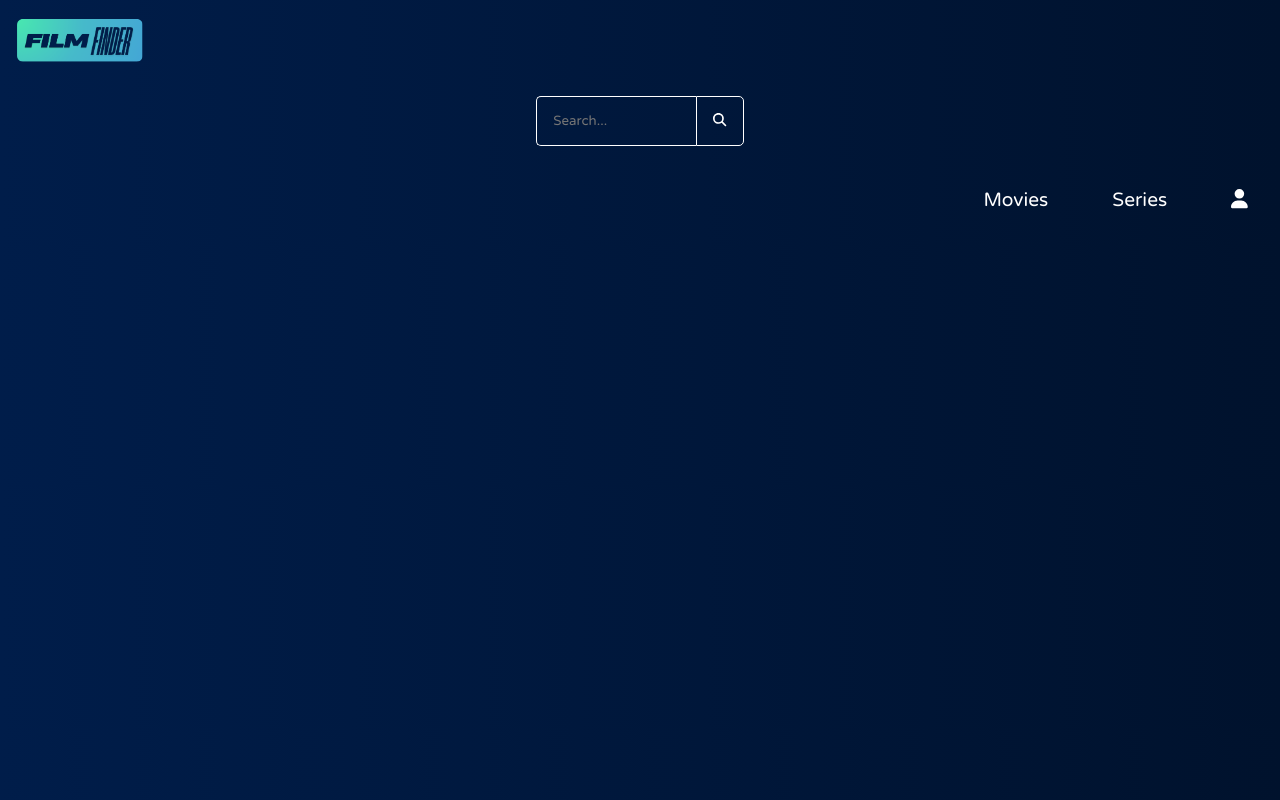
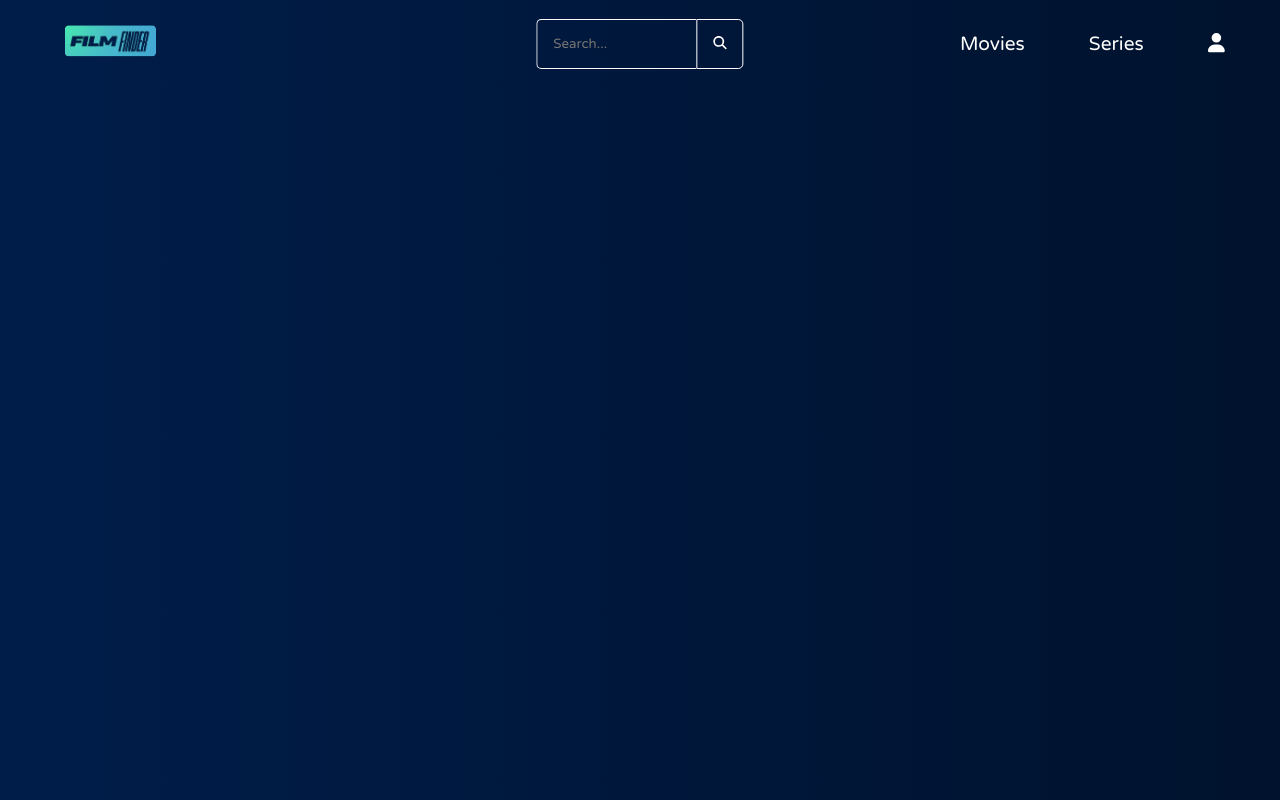
Before and after one commit to abbiereid/FilmFinder, a React (Vite) app: page / in a window 1280 px wide. Built offline with nearby package versions, Linux system fonts and the light colour scheme.

Commit message:
Search bar and nav integration

```diff
--- a/src/components/NavBar.jsx
+++ b/src/components/NavBar.jsx
@@ -15,10 +15,10 @@ const NavBar = () => {
                         <img className="logo clickable" src={extendedLogo} alt="Logo" />
                     </a>
                 </li>
-                <SearchBar />
+                <li><SearchBar /></li>
+                <li className="nav-item clickable"><a href="/">Movies</a></li>
+                <li className="nav-item clickable"><a href="/">Series</a></li>
                 <li className="nav-item clickable"><a href="/"><FontAwesomeIcon icon={faUser} /></a></li>
-                <li className="nav-item clickable"><a href="/">Series</a></li>
-                <li className="nav-item clickable"><a href="/">Movies</a></li>
             </ul>
         </nav>
     );
--- a/src/styles/NavBar.css
+++ b/src/styles/NavBar.css
@@ -1,23 +1,25 @@
-.logo {
-    padding: 0;
-    margin: 1rem;
-    max-width: 10%;
-    transition: all 0.3s ease-in-out;
-}
-
-.logo:hover {
-    transform: scale(1.01);
+.NavBar {
+    display: flex;
+    align-items: center;
+    justify-content: space-between;
+    position: relative;
+    padding: 0 2rem;
 }
 
 ul {
+    display: flex;
+    justify-content: flex-end;
     list-style-type: none;
     padding: 0;
     margin: 0;
+    flex-grow: 1;
 }
 
 li {
-    display: inline;
+    display: flex;
+    align-items: center;
     font-size: 1.2rem;
+    margin: 0 1rem;
 }
 
 li a {
@@ -29,7 +31,6 @@ li a:hover {
 }
 
 .nav-item {
-    float: right;
     margin: 2rem;
 }
 
@@ -37,3 +38,14 @@ a {
     text-decoration: none;
     color: var(--text-colour);
 }
+
+.logo {
+    max-width: 15%;
+    padding: 1rem;
+    transition: all 0.3s ease-in-out;
+    margin-right: 50rem;
+}
+
+.logo:hover {
+    transform: scale(1.01);
+}
--- a/src/styles/SearchBar.css
+++ b/src/styles/SearchBar.css
@@ -1,8 +1,9 @@
 .SearchBar {
+    position: absolute;
+    left: 50%;
+    transform: translateX(-50%);
     display: flex;
     align-items: center;
-    justify-content: center;
-    padding: 10px;
 }
 
 .SearchBar input {
```
